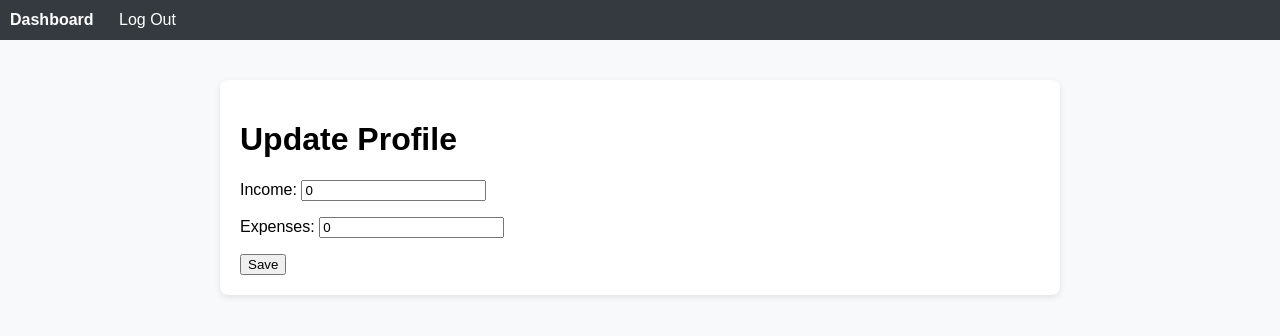
After one commit to eece-4081-fall-2025/Team_7_repo_family_budgeting_tool, a Django app: page /profile/edit/ in a window 1280 px wide. The commit adds this page. Shown: the top 336 px of the page. Run offline with Django 5.2, Linux system fonts and the light colour scheme; the visitor is signed in with stand-in values (Sample User, id 1); data comes from the database, SQL or seed files in the repository.

Commit message:
Profile editing green stage

```diff
--- /dev/null
+++ b/budget/forms.py
@@ -0,0 +1,8 @@
+from django import forms
+from .models import Profile
+
+
+class ProfileForm(forms.ModelForm):
+    class Meta:
+        model = Profile
+        fields = ["income", "expenses"]
--- a/budget/models.py
+++ b/budget/models.py
@@ -1,3 +1,13 @@
 from django.db import models
+from django.contrib.auth import get_user_model
 
-# Create your models here.
+User = get_user_model()
+
+
+class Profile(models.Model):
+    user = models.OneToOneField(User, on_delete=models.CASCADE, unique=True)
+    income = models.DecimalField(max_digits=10, decimal_places=2, default=0)
+    expenses = models.DecimalField(max_digits=10, decimal_places=2, default=0)
+
+    def __str__(self):
+        return f"Profile({self.user.username})"
--- a/budget/templates/budget/dashboard.html
+++ b/budget/templates/budget/dashboard.html
@@ -2,5 +2,5 @@
 {% block title %}Dashboard{% endblock %}
 {% block content %}
 <h1>Dashboard</h1>
-<p>Private area</p>
+<p><a href="{% url 'profile_edit' %}">Edit Profile</a></p>
 {% endblock %}
--- /dev/null
+++ b/budget/templates/budget/profile_form.html
@@ -0,0 +1,10 @@
+{% extends "budget/base.html" %}
+{% block title %}Update Profile{% endblock %}
+{% block content %}
+<h1>Update Profile</h1>
+<form method="post">
+  {% csrf_token %}
+  {{ form.as_p }}
+  <button type="submit">Save</button>
+</form>
+{% endblock %}
--- a/budget/urls.py
+++ b/budget/urls.py
@@ -1,8 +1,9 @@
 from django.urls import path
-from .views import SignupView, home, dashboard
+from .views import SignupView, home, dashboard, ProfileEditView
 
 urlpatterns = [
     path("", home, name="budget_home"),
     path("signup/", SignupView.as_view(), name="budget_signup"),
     path("dashboard/", dashboard, name="budget_dashboard"),
+    path("profile/edit/", ProfileEditView.as_view(), name="profile_edit"),
 ]
--- a/budget/views.py
+++ b/budget/views.py
@@ -3,6 +3,10 @@ from django.urls import reverse_lazy
 from django.contrib.auth.forms import UserCreationForm
 from django.views.generic import CreateView
 from django.contrib.auth.decorators import login_required
+from django.views.generic import UpdateView
+from django.contrib.auth.mixins import LoginRequiredMixin
+from .forms import ProfileForm
+from .models import Profile
 
 
 class SignupView(CreateView):
@@ -18,3 +22,13 @@ def home(request):
 @login_required(login_url="/accounts/login/")
 def dashboard(request):
     return render(request, "budget/dashboard.html")
+
+
+class ProfileEditView(LoginRequiredMixin, UpdateView):
+    template_name = "budget/profile_form.html"
+    form_class = ProfileForm
+    success_url = reverse_lazy("budget_dashboard")
+
+    def get_object(self):
+        obj, _ = Profile.objects.get_or_create(user=self.request.user)
+        return obj
```
Also changed, not shown: budget/tests/test_auth.py (+2 -1 lines), budget/migrations/0001_initial.py (added).
